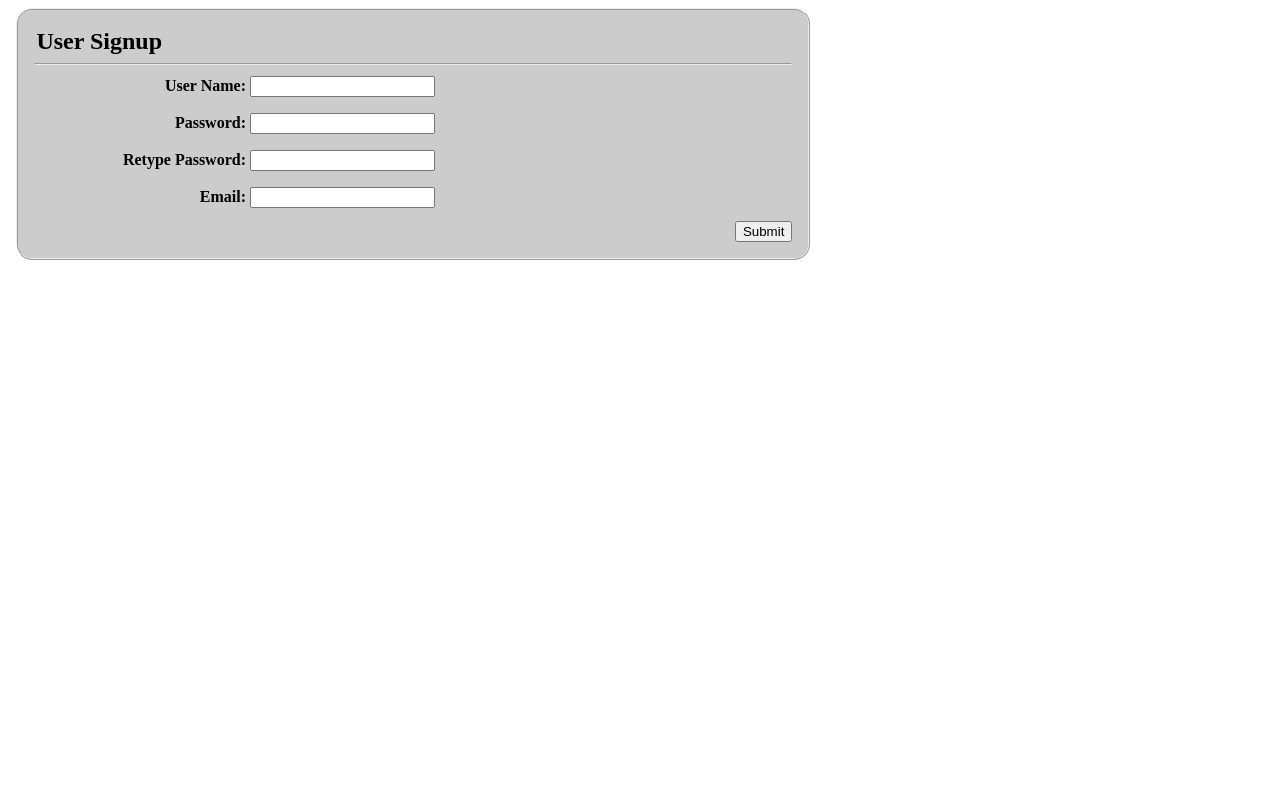
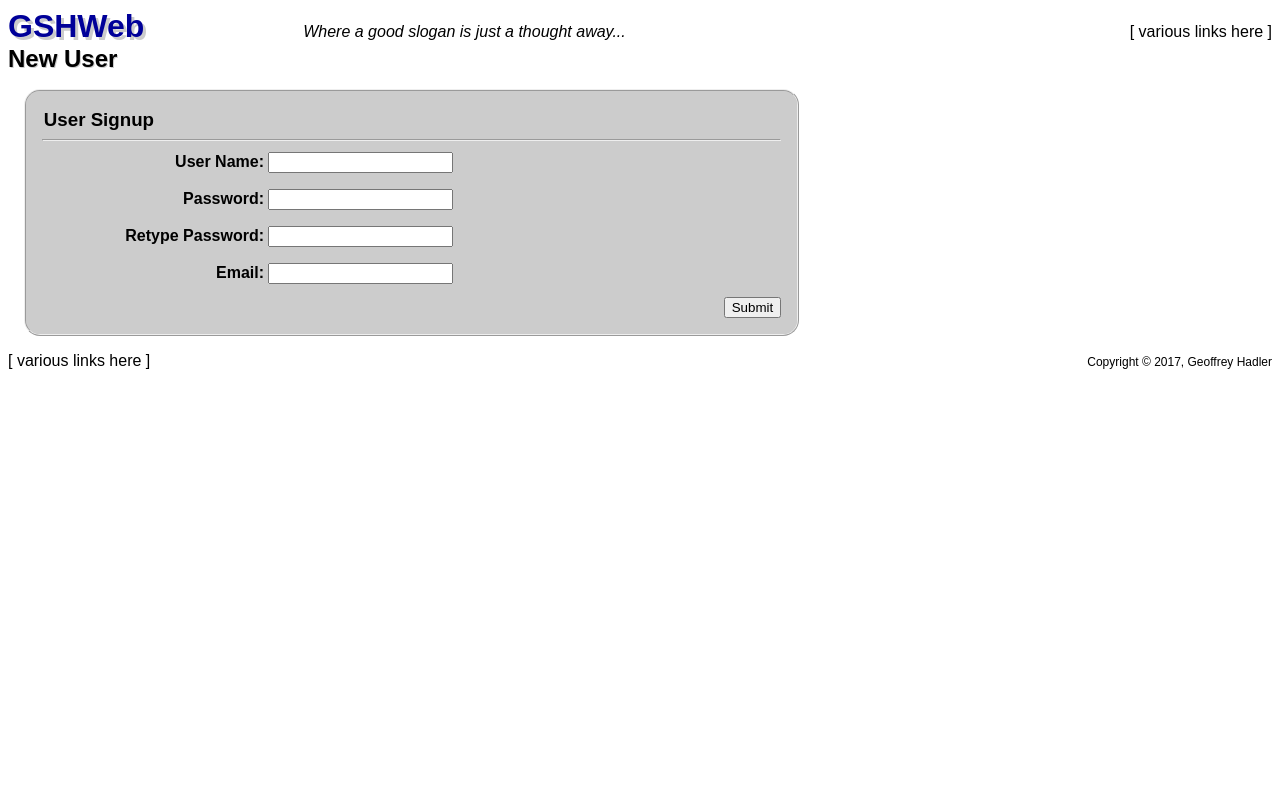
Before and after one commit to ghlaunchcode/user-signup, a Flask app: page / in a window 1280 px wide. Run offline with Flask 2, Linux system fonts and the light colour scheme.

Commit message:
Use boilerplate / Tweak Style / Give boilerplate some content

```diff
--- a/main.py
+++ b/main.py
@@ -18,7 +18,7 @@ g_jinja_env = jinja2.Environment( loader =  jinja2.FileSystemLoader( g_template_
 def index( ):
     # open template
     indexTemplate = g_jinja_env.get_template('index.html')
-    return indexTemplate.render(strUserName = "", strEmail = "")
+    return indexTemplate.render(title="New User")
 
 
 @g_app.route("/", methods=["POST"])
@@ -98,14 +98,14 @@ def verify():
     if isError:
         #TODO: check escaping
         indexTemplate = g_jinja_env.get_template('index.html')
-        return indexTemplate.render(
+        return indexTemplate.render( title="New User",
             statusUserName = statusUserName, strUserName = usUserName, strerrUserName = strErrUserName,
             statusPassword0 = statusPassword0, strerrPassword0 = strErrPassword0,
             statusPassword1 = statusPassword1, strerrPassword1 = strErrPassword1,
             statusEmail = statusEmail, strEmail = usEmail, strerrEmail = strErrEmail )
     else:
         indexTemplate = g_jinja_env.get_template('welcome.html')
-        return indexTemplate.render( strUserName = usUserName )
+        return indexTemplate.render( title="Home", strUserName = usUserName )
 
 
 def main():
--- a/templates/boilerplate.html
+++ b/templates/boilerplate.html
@@ -8,9 +8,91 @@
         <meta charset="UTF-8" />
         <meta name="author" content="polarysekt" />
         <meta name="viewport" content="width=device-width, initial-scale=1.0" />
+	<title>GSHWeb::{{title}}</title>
+	<style>
+		body {
+			font-family: sans-serif;
+		}
+		h1 {
+			margin: 0;
+			padding: 0;
+			text-shadow: 3px 3px #ccc;
+			color: #009;
+		}
+		h2 {
+			margin: 0;
+			padding: 0;
+			text-shadow: 1px 1px #ccc;
+		}
+		header {
+			display: table;
+			width: 100%;
+		}
+		.headerBarContent {
+			display: table-row;
+		}
+
+		.headerBarContent h1 {
+			display: table-cell;
+		}
+		.headerBarContent p {
+			padding-left: 1em;
+			text-align: left;
+			display: table-cell;
+			font-style: italic;
+		}
+		.headerBarContent .topLinks {
+			text-align: right;
+			display: table-cell;
+		}
+
+		footer {
+
+			display: table;
+			width: 100%;
+		}
+		.footerBarContent {
+			display: table-row;
+		}
+		.footerBarContent .bottomLinks {
+			text-align: left;
+			display: table-cell;
+		}
+		.footerBarContent .copyrightInfo {
+			text-align: right;
+			font-size: 75%;
+		}
+
+		main {
+			padding: 1em;
+		}
+	</style>
     </head>
     <body>
-        {% block content %}
-        {% endblock %}
+	<header>
+		<div class="headerBarContent">
+			<h1>GSHWeb</h1>
+			<p>Where a good slogan is just a thought away...</p>
+			<div class="topLinks">
+			[ various links here ]
+			</div>
+		</div>
+
+		<h2>{{title}}</h2>
+	</header>
+	<main>
+		{% block content %}
+        	{% endblock %}
+	</main>
+	<footer>
+		<div class="footerBarContent" >
+			<div class="bottomLinks">
+			[ various links here ]
+			</div>
+			<div class="copyrightInfo">
+			Copyright &copy; 2017, Geoffrey Hadler
+			</div>
+		</div>
+	</footer>
     </body>
 </html>
--- a/templates/index.html
+++ b/templates/index.html
@@ -1,7 +1,10 @@
+{% extends "boilerplate.html" %}
+
+{% block content %}
 <section name="content">
     <!-- style nearby as reminder -->
     <style>
-        h2 {
+        h3 {
             margin: .1em;
             padding: 0;
         }
@@ -10,9 +13,10 @@
             background: #ccc;
             border: 2pt ridge;
             border-radius: 1em;
-            margin: .5em;
+
             width: 60%;
             padding: 1em;
+		    box-shadow: 3px #ccc;
         }
 
         .encapField {
@@ -72,7 +76,7 @@
     </style>
 
     <form method="POST">
-        <h2>User Signup</h2>
+        <h3>User Signup</h3>
         <hr />
         <div class="encapField">
         <div class="inField"> <!--{{statusUserName}}"> -->
@@ -113,3 +117,4 @@
         </div>
     </form>
 </section>
+{% endblock %}
--- a/templates/welcome.html
+++ b/templates/welcome.html
@@ -1,2 +1,6 @@
-<h1>Welcome, {{strUserName}}!</h1>
+{% extends "boilerplate.html" %}
+
+{% block content %}
+<h3>Welcome, {{strUserName}}!</h3>
 <p>Your account has been created.</p>
+{% endblock %}
```
